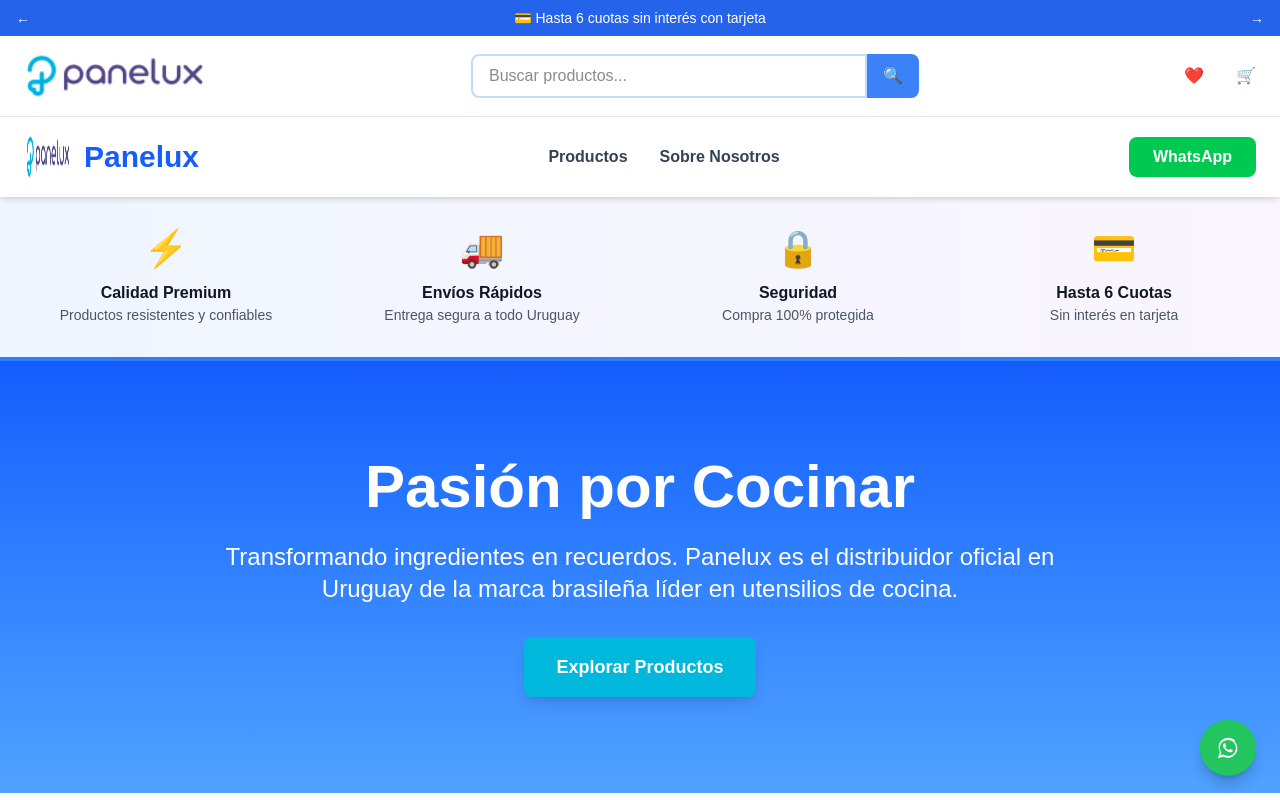
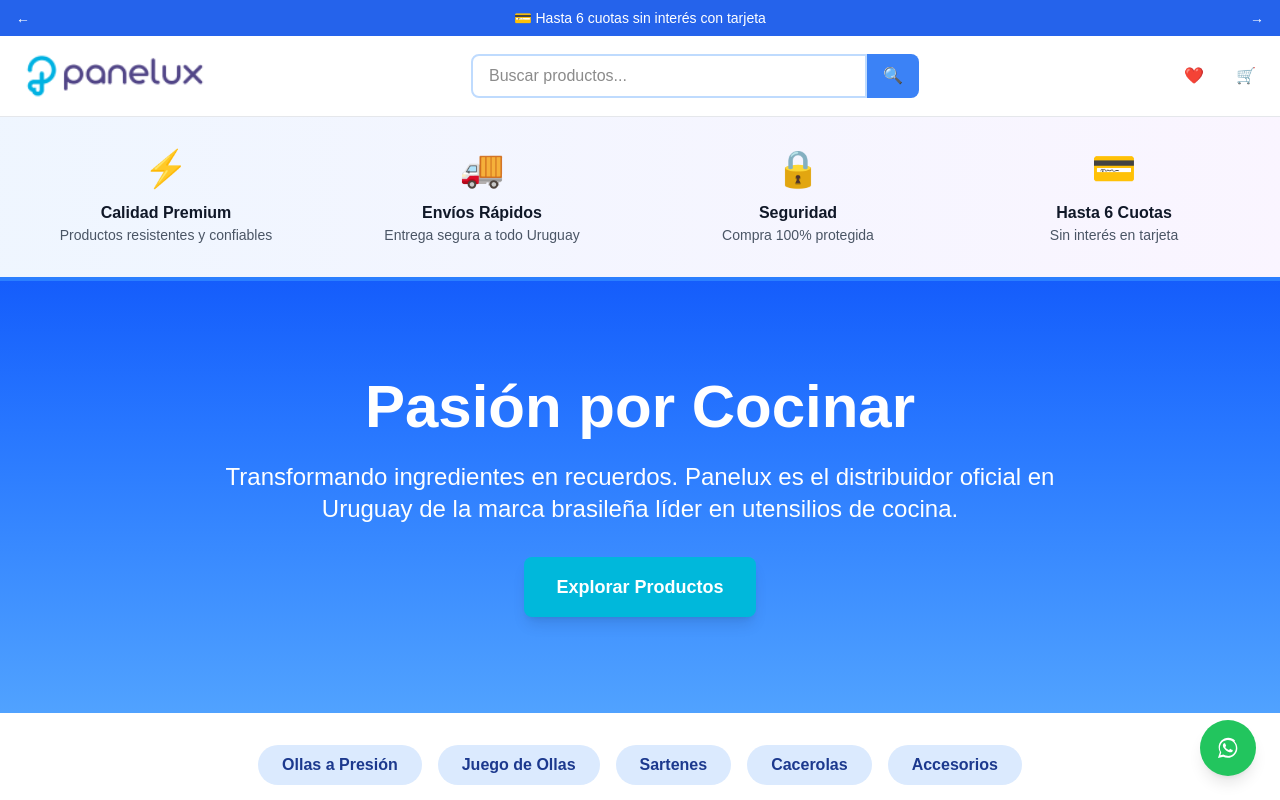
Before and after one commit to mauiandas-crypto/panelux, a Next.js app: page / in a window 1280 px wide. Shown: the top 800 px of the page. Built offline with nearby package versions, Linux system fonts and the light colour scheme.

Commit message:
fix: remover header y WhatsApp duplicados de page.tsx
- Remover header viejo que estaba duplicado
- Remover WhatsApp flotante duplicado (ya está en layout.tsx)

```diff
--- a/src/app/page.tsx
+++ b/src/app/page.tsx
@@ -3,23 +3,6 @@
 export default function Home() {
   return (
     <div className="min-h-screen bg-white">
-      {/* Header */}
-      <header className="sticky top-0 z-50 bg-white shadow-md">
-        <div className="max-w-7xl mx-auto px-6 py-4 flex items-center justify-between">
-          <div className="flex items-center gap-3">
-            <img src="/assets/panelux-logo.png" alt="Panelux" className="h-12 w-12" />
-            <span className="text-3xl font-bold text-blue-600">Panelux</span>
-          </div>
-          <nav className="hidden md:flex gap-8">
-            <a href="#productos" className="text-gray-700 hover:text-blue-600 font-semibold">Productos</a>
-            <a href="#sobre" className="text-gray-700 hover:text-blue-600 font-semibold">Sobre Nosotros</a>
-          </nav>
-          <a href="https://wa.me/598XXXXXXXXX" target="_blank" className="bg-green-500 hover:bg-green-600 text-white font-bold py-2 px-6 rounded-lg transition">
-            WhatsApp
-          </a>
-        </div>
-      </header>
-
       {/* Beneficios */}
       <section className="bg-gradient-to-r from-blue-50 to-purple-50 py-8 px-6 border-b-4 border-blue-500">
         <div className="max-w-7xl mx-auto">
@@ -57,13 +40,6 @@
             Explorar Productos
           </a>
         </div>
-
-        {/* WhatsApp flotante */}
-        <a href="https://wa.me/598XXXXXXXXX" target="_blank" className="fixed bottom-6 right-6 z-50 bg-green-500 hover:bg-green-600 text-white p-4 rounded-full shadow-lg transition transform hover:scale-110" title="Contactar por WhatsApp">
-          <svg className="w-6 h-6" fill="currentColor" viewBox="0 0 24 24">
-            <path d="M19.07 4.56L19 4.5c-1.81-1.8-4.22-2.79-6.78-2.79-5.28 0-9.58 4.3-9.58 9.58 0 1.68.44 3.33 1.28 4.79L2 22l5.15-1.35c1.4.76 2.98 1.16 4.6 1.16 5.28 0 9.59-4.3 9.59-9.59 0-2.56-.99-4.97-2.79-6.78zM11.75 19.76c-1.41 0-2.8-.37-4.01-1.07l-.29-.16-2.99.79.8-2.95-.19-.3c-.78-1.24-1.19-2.68-1.19-4.14 0-4.42 3.6-8.02 8.02-8.02 2.14 0 4.15.84 5.66 2.36 1.51 1.51 2.34 3.51 2.34 5.64 0 4.42-3.6 8.02-8.02 8.02zm4.38-6.04c-.24-.12-1.43-.71-1.65-.79-.22-.08-.38-.12-.55.13-.17.24-.63.79-.77.95-.14.16-.28.18-.52.06-.24-.12-1.02-.38-1.94-1.2-.72-.65-1.2-1.44-1.34-1.68-.14-.24-.02-.37.1-.49.1-.1.24-.28.36-.42.12-.14.16-.24.24-.4.08-.16.04-.3-.02-.42-.06-.12-.54-1.31-.74-1.79-.2-.48-.39-.41-.54-.42-.14-.01-.29-.01-.44-.01-.15 0-.4.06-.61.29-.21.23-.84.82-.84 2 0 1.18.86 2.33 1 2.49.14.16 1.72 2.62 4.16 3.67.58.25 1.03.4 1.38.51.58.19 1.11.16 1.53.1.47-.08 1.43-.58 1.63-1.14.2-.56.2-1.05.14-1.14-.06-.1-.22-.16-.46-.28z"/>
-          </svg>
-        </a>
       </section>
 
       {/* Categorías rápidas */}
```
